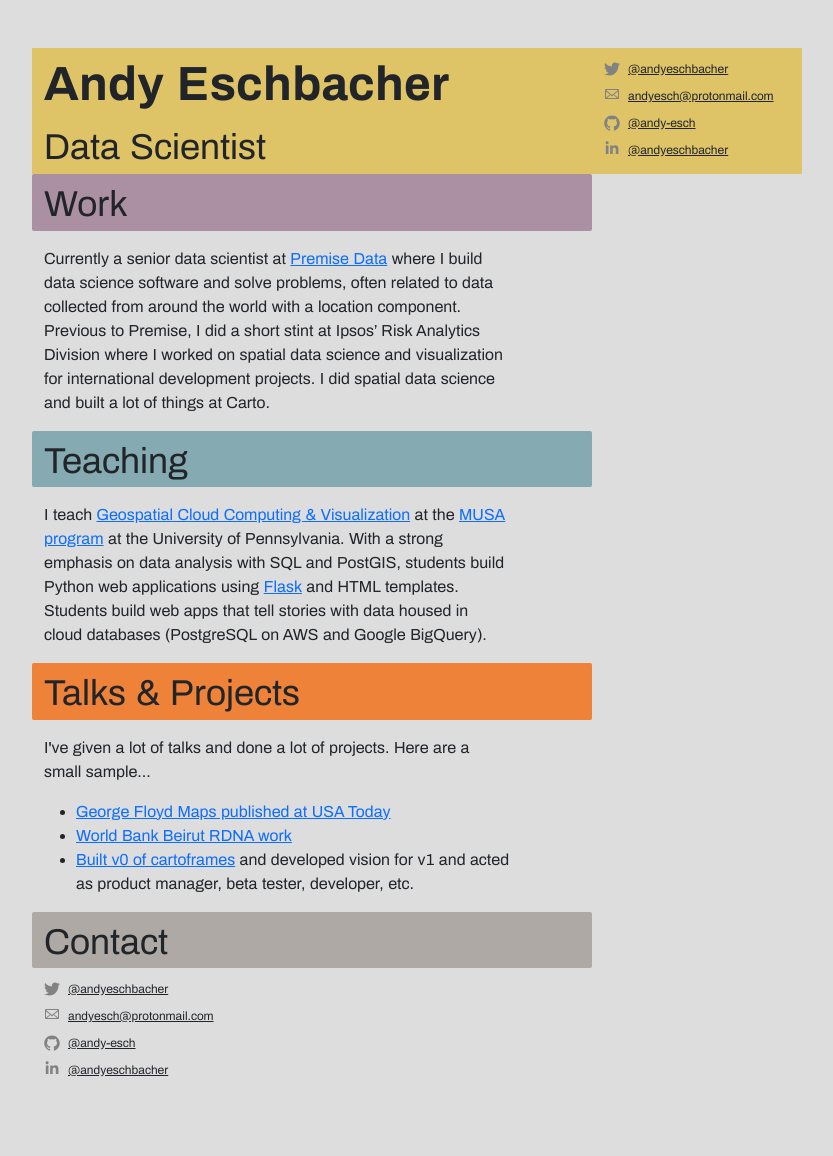
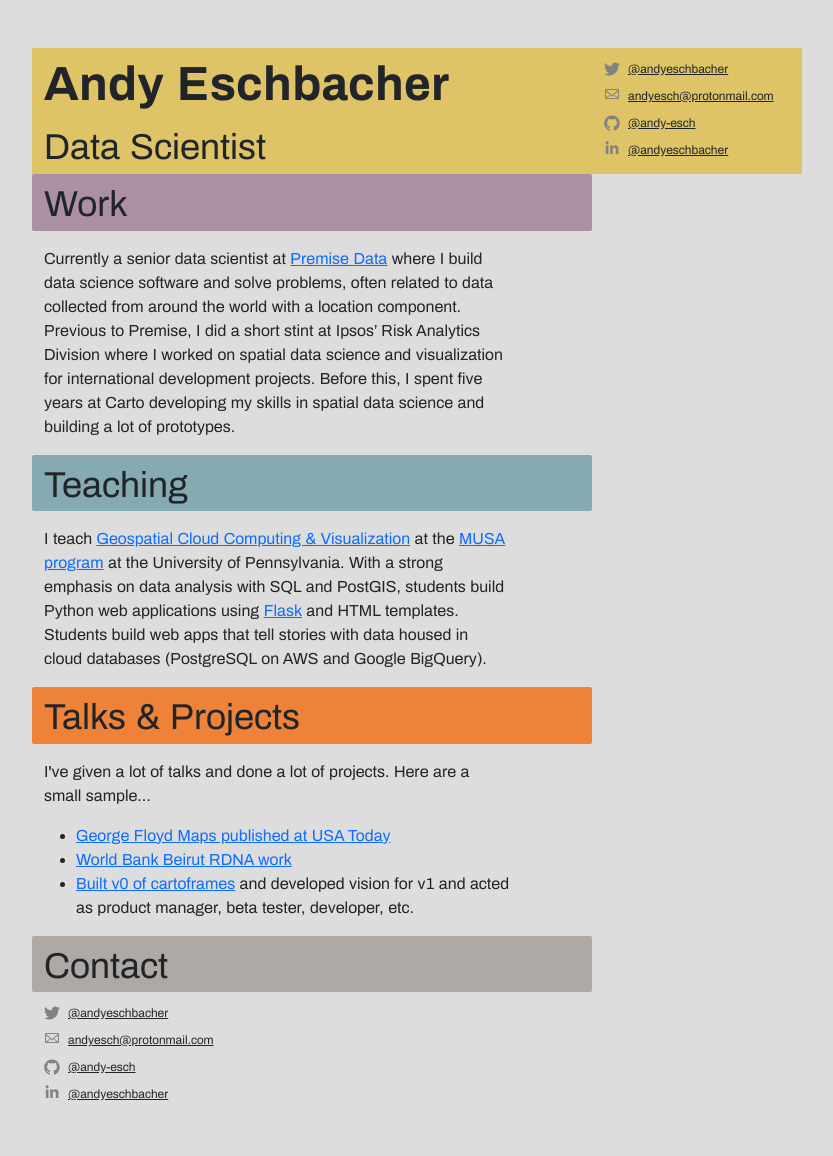
Before and after one commit to andy-esch/andy-esch.github.io, a Jekyll site: the page index.html, which Jekyll copies as it is, in a window 1280 px wide. Shown: the whole page, without its empty margins (188-1021 px from the left). Built offline with Jekyll 4.4.1, drawn with Linux system fonts in a browser that asks for light colours; before the commit the page ends 1132 px from its top, so only the background shows below that.

Commit message:
small update

```diff
--- a/index.html
+++ b/index.html
@@ -139,7 +139,7 @@
     </div>
     <div class="row">
       <div class="col-lg-7 mt-3">
-        <p>Currently a senior data scientist at <a href="https://www.premise.com/">Premise Data</a> where I build data science software and solve problems, often related to data collected from around the world with a location component. Previous to Premise, I did a short stint at Ipsos’ Risk Analytics Division where I worked on spatial data science and visualization for international development projects. I did spatial data science and built a lot of things at Carto.</p>
+        <p>Currently a senior data scientist at <a href="https://www.premise.com/">Premise Data</a> where I build data science software and solve problems, often related to data collected from around the world with a location component. Previous to Premise, I did a short stint at Ipsos’ Risk Analytics Division where I worked on spatial data science and visualization for international development projects. Before this, I spent five years at Carto developing my skills in spatial data science and building a lot of prototypes.</p>
       </div>
     </div>
     <div class="row">
```
